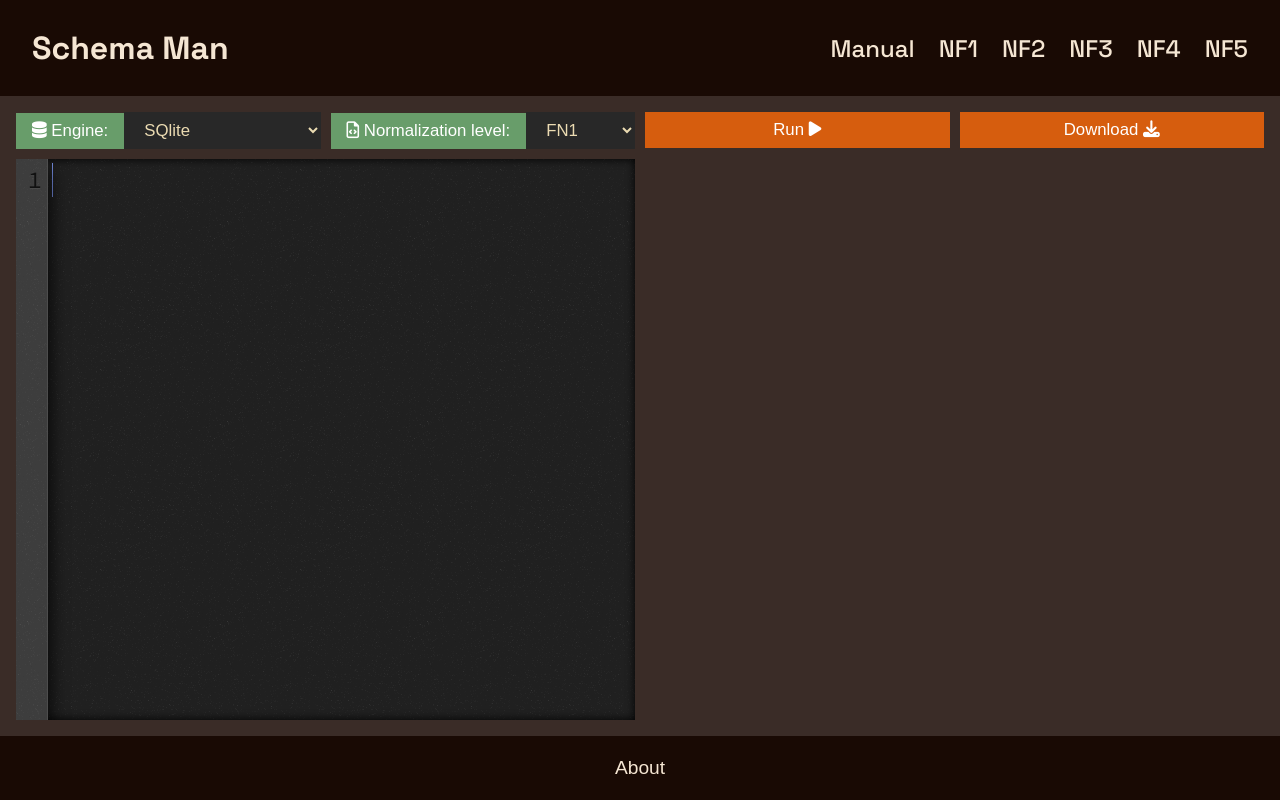
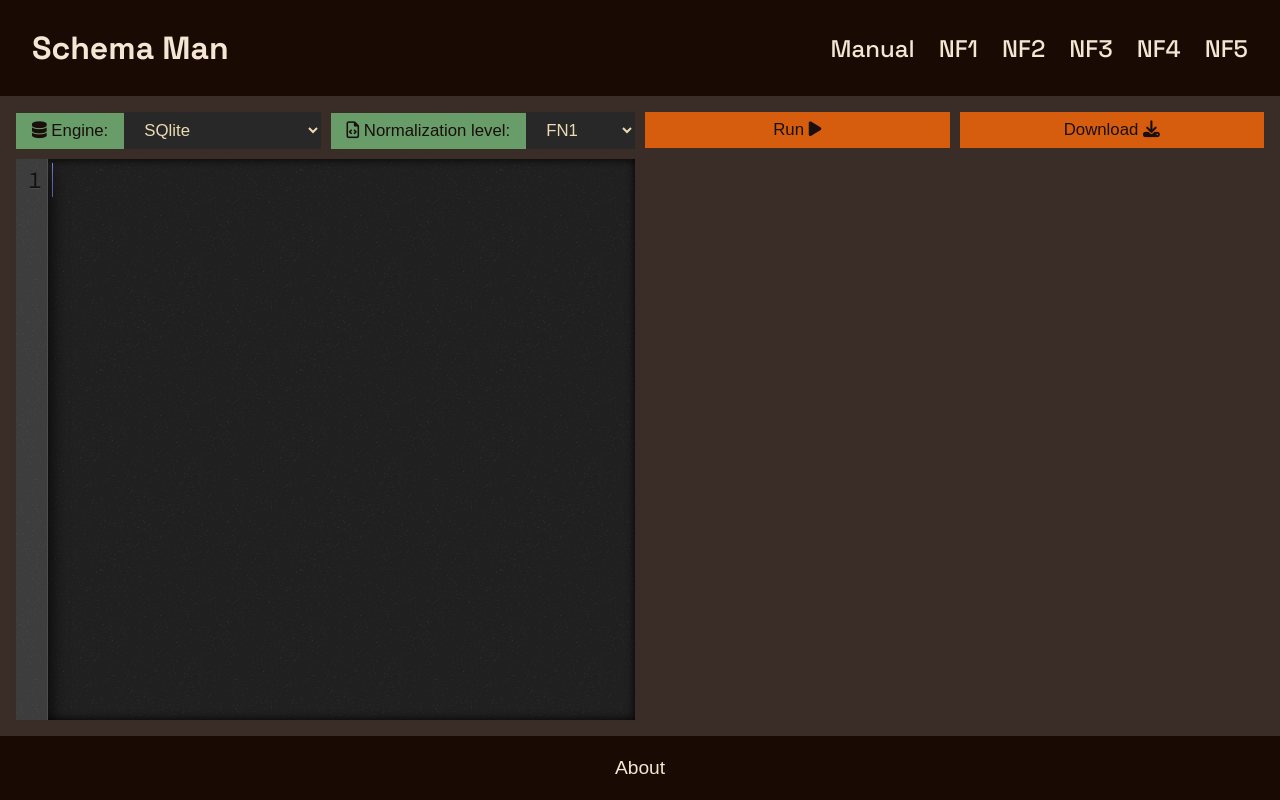
Before and after one commit to Qwerty3341/SchemaMan, a Flask app: page / in a window 1280 px wide. Run offline with Flask 3, Linux system fonts and the light colour scheme; some web fonts are replaced.

Commit message:
Color palette adjustments

```diff
--- a/schema_man/static/css/about.css
+++ b/schema_man/static/css/about.css
@@ -14,6 +14,10 @@
 
 #sources a {
 	text-decoration: none;
-	color: teal;
+	color: #E8B878;
 	font-size: larger;
 }
+
+#sources a:hover {
+	color: #F5E6D3;
+}
--- a/schema_man/static/css/normalizator.css
+++ b/schema_man/static/css/normalizator.css
@@ -7,6 +7,7 @@
 	--selector-fg: #ebdbb2;
 	--button-sql-color: #689d6a;
 	--button-report-color: #d65d0e;
+	--button-font-color: #1A0F0A;
 }
 
 .normalizator-container {
@@ -23,7 +24,7 @@
 
 .select-label {
 	background-color: var(--button-sql-color);
-	color: white;
+	color: var(--button-font-color);
 	padding: 0.5rem 1rem;
 	cursor: pointer;
 	border: none;
@@ -45,7 +46,7 @@
 
 .button-for-report {
 	background-color: var(--button-report-color);
-	color: white;
+	color: var(--button-font-color);
 	padding: 0.5rem 1rem;
 	cursor: pointer;
 	border: none;
--- a/schema_man/static/css/style.css
+++ b/schema_man/static/css/style.css
@@ -7,8 +7,8 @@
 	/* body conf */
 	--body-color: #3A2C27;
 	--body-font: "Gabarito", sans-serif;
-	--body-font-color: #1A0F0A;
-	--accent-color: wheat;
+	--body-font-color: #F5E6D3;
+	--accent-color: #E8B878;
 	--card-bg: #E8D5C0;
 	/* footer conf */
 	--footer-height: 4rem;
```
